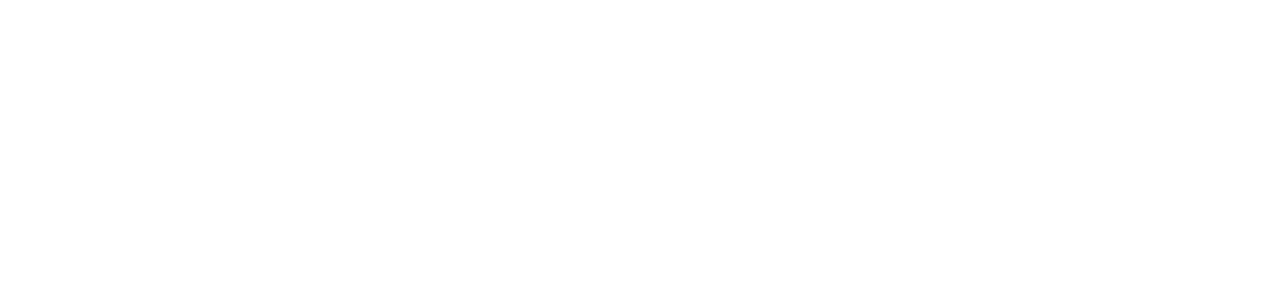
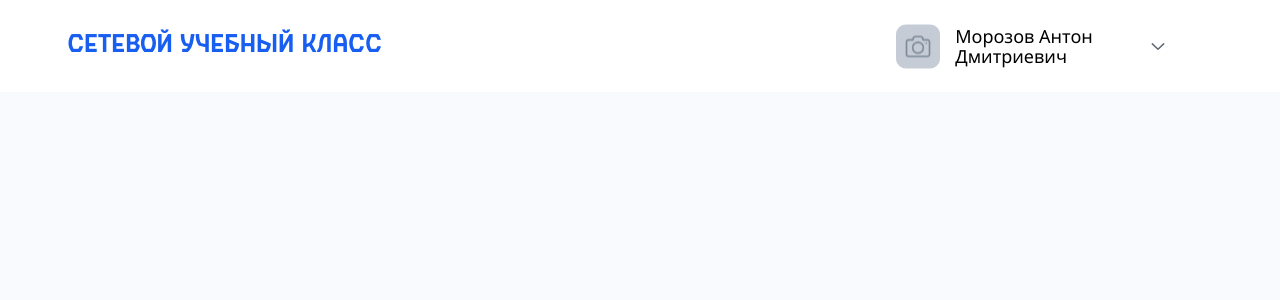
Before and after one commit to Emil307/network-class-frontend, a React (Vite) app: page /lesson in a window 1280 px wide. Before the commit this address had no page. Shown: the top 300 px of the page. Built offline with nearby package versions, Linux system fonts and the light colour scheme.

Commit message:
add CallPage

```diff
--- a/src/app/App.tsx
+++ b/src/app/App.tsx
@@ -1,18 +1,19 @@
-import React from 'react';
-import { Routes, Route } from 'react-router-dom';
-import './index.css';
+import React from "react";
+import { Routes, Route } from "react-router-dom";
+import "./index.css";
 
-import Join from '../pages/Join';
-import Lobby from '../pages/Lobby/Lobby';
-
+import Join from "../pages/Join/Join";
+import Lobby from "../pages/Lobby/Lobby";
+import CallPage from "../pages/CallPage";
 
 const App: React.FC = () => {
   return (
     <Routes>
-      <Route path='/' element={<Join/>}/>
-      <Route path='/lobby' element={<Lobby/>}/>
+      <Route path="/" element={<Join />} />
+      <Route path="/lobby" element={<Lobby />} />
+      <Route path="/lesson" element={<CallPage />} />
     </Routes>
-  )
-}
+  );
+};
 
 export default App;
--- a/src/features/EnterAccount/ui/EnterAccountButton.tsx
+++ b/src/features/EnterAccount/ui/EnterAccountButton.tsx
@@ -10,7 +10,7 @@
   border-radius: 8px;
   line-height: 1.5;
   background: #f90;
-  box-shadow: 0px 2px 6px 0px #c5ccd5;
+  box-shadow: 0px 2px 6px 0px var(--grey_4);
   color: var(--white);
   font-family: var(--font);
   font-size: 22px;
--- a/src/features/EnterClass/ui/EnterClassForm.tsx
+++ b/src/features/EnterClass/ui/EnterClassForm.tsx
@@ -7,7 +7,7 @@
   display: flex;
   flex-wrap: nowrap;
   border-radius: 10px;
-  border: 2px solid #175ef1;
+  border: 2px solid var(--blue);
 `;
 
 const Input = styled.input`
@@ -34,7 +34,7 @@
   color: white;
   border-radius: 10px 8px 8px 10px;
   padding: 24px 20px;
-  background: #175ef1;
+  background: var(--blue);
   text-align: center;
   font-family: var(--font);
   font-size: 22px;
--- a/src/features/Function/ui/FunctionBlock.tsx
+++ b/src/features/Function/ui/FunctionBlock.tsx
@@ -11,11 +11,11 @@
   flex-wrap: nowrap;
   align-items: center;
   border-radius: 8px;
-  border: 2px solid #c5ccd5;
+  border: 2px solid var(--grey_4);
 
   &:hover,
   &:active {
-    border: 2px solid #175ef1;
+    border: 2px solid var(--blue);
     background: var(--grey_6);
     cursor: pointer;
   }
--- a/src/pages/CallPage.tsx
+++ b/src/pages/CallPage.tsx
@@ -1,10 +1,29 @@
-import React from 'react';
+import React from "react";
+import Header from "../widgets/layout/Header";
+import { styled } from "styled-components";
 
+const Page = styled.div`
+  min-height: 100vh;
+  display: flex;
+  flex-direction: column;
+  flex-wrap: nowrap;
+  align-items: stretch;
+`;
 
-const CallPage = () => {
+const Container = styled.div`
+  background: var(--grey_6);
+  flex: 1 1;
+  width: 100%;
+  padding: 41px 106px 0 123px;
+`;
+
+const CallPage: React.FC = () => {
   return (
-    <div>CallPage</div>
-  )
-}
+    <Page>
+      <Header />
+      <Container></Container>
+    </Page>
+  );
+};
 
-export default CallPage
+export default CallPage;
--- a/src/pages/styles.module.css
+++ b/src/pages/Join/styles.module.css
@@ -1,9 +1,8 @@
 .Join {
-  height: 100vh;
+  min-height: 100vh;
   display: flex;
   justify-content: space-between;
   flex-wrap: nowrap;
-  overflow: hidden;
 }
 
 .leftSide {
@@ -62,7 +61,7 @@
 
 .rightSide {
   flex: 0 0;
-  height: 100vh;
+  min-height: 100vh;
   background: linear-gradient(
     135deg,
     #175ef1 0%,
--- a/src/widgets/layout/Header.tsx
+++ b/src/widgets/layout/Header.tsx
@@ -1,21 +1,22 @@
-import React, { useState } from 'react';
-import styled from 'styled-components';
-import Select from '../../shared/ui/Select';
-import avatarIcon from '../../../public/icons/avatar.svg';
-import selectIcon from '../../../public/icons/select.svg';
-import settingsIcon from '../../../public/icons/setting-mini.svg';
-import logoutIcon from '../../../public/icons/logout.svg';
+import React, { useState } from "react";
+import styled from "styled-components";
+import Select from "../../shared/ui/Select";
+import avatarIcon from "../../../public/icons/avatar.svg";
+import selectIcon from "../../../public/icons/select.svg";
+import settingsIcon from "../../../public/icons/setting-mini.svg";
+import logoutIcon from "../../../public/icons/logout.svg";
 
 const Container = styled.div`
   display: flex;
-  width: 1240px;
+  min-width: 98vw;
   height: 92px;
   justify-content: space-between;
   align-items: center;
   margin: 0 auto;
-`
+  padding: 0 92px 0 55px;
+`;
 
-const Left = styled.div``
+const Left = styled.div``;
 
 const Logo = styled.a`
   text-align: center;
@@ -26,7 +27,7 @@
   line-height: normal;
 
   color: var(--blue);
-`
+`;
 
 const Right = styled.div`
   position: relative;
@@ -34,7 +35,7 @@
   width: 279px;
   align-items: center;
   gap: 15px;
-`
+`;
 
 const Text = styled.div`
   font-family: var(--font);
@@ -44,21 +45,21 @@
   line-height: 20px;
 
   color: var(--black);
-`
+`;
 
 const SelectLink = styled.a`
   display: flex;
   gap: 8px;
   align-items: center;
   color: inherit;
-`
+`;
 
 const Divider = styled.div`
   margin: 10px 0;
   width: 192px;
   height: 0.5px;
   background: var(--grey_5);
-`
+`;
 
 const Header: React.FC = () => {
   const [selectActive, setSelectActive] = useState(false);
@@ -70,12 +71,14 @@
   return (
     <Container>
       <Left>
-        <Logo href='/'>Сетевой учебный класс</Logo>
+        <Logo href="/">Сетевой учебный класс</Logo>
       </Left>
       <Right>
         <img src={avatarIcon} alt="avatar" />
         <Text>Морозов Антон Дмитриевич</Text>
-        <button onClick={changeSelectVisibility}><img src={selectIcon} alt="меню" /></button>
+        <button onClick={changeSelectVisibility}>
+          <img src={selectIcon} alt="меню" />
+        </button>
 
         <Select active={selectActive}>
           <SelectLink href="">
@@ -90,7 +93,7 @@
         </Select>
       </Right>
     </Container>
-  )
-}
+  );
+};
 
 export default Header;
```
Also changed, not shown: src/pages/Join/Join.tsx (renamed from src/pages/Join.tsx, +9 -9 lines).
